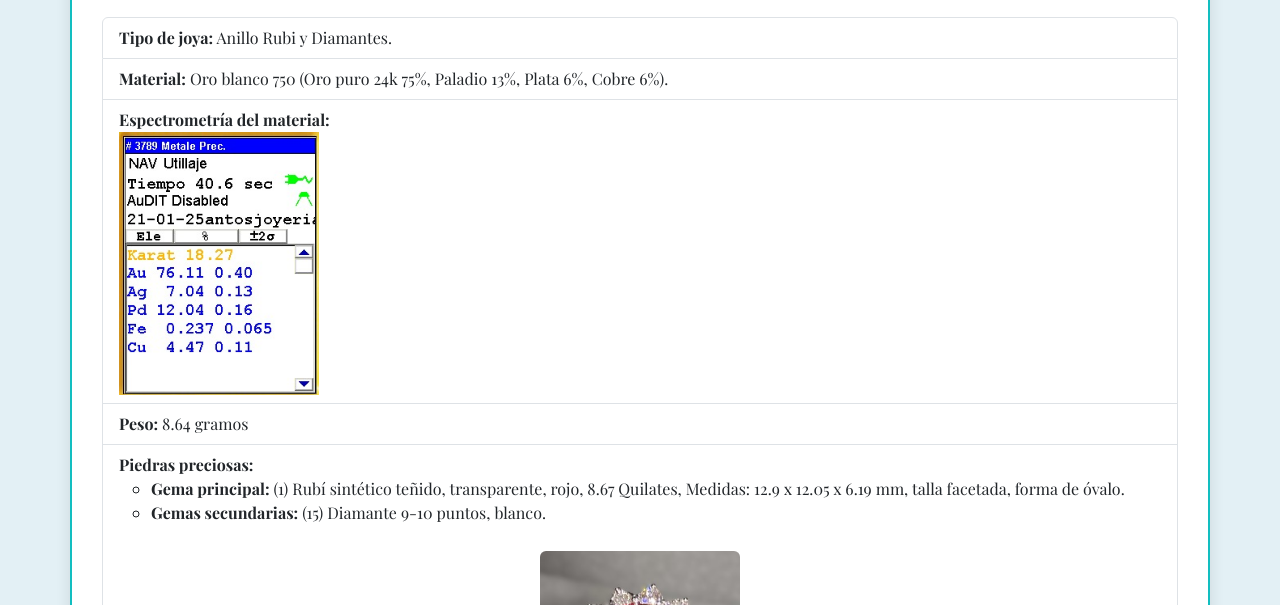
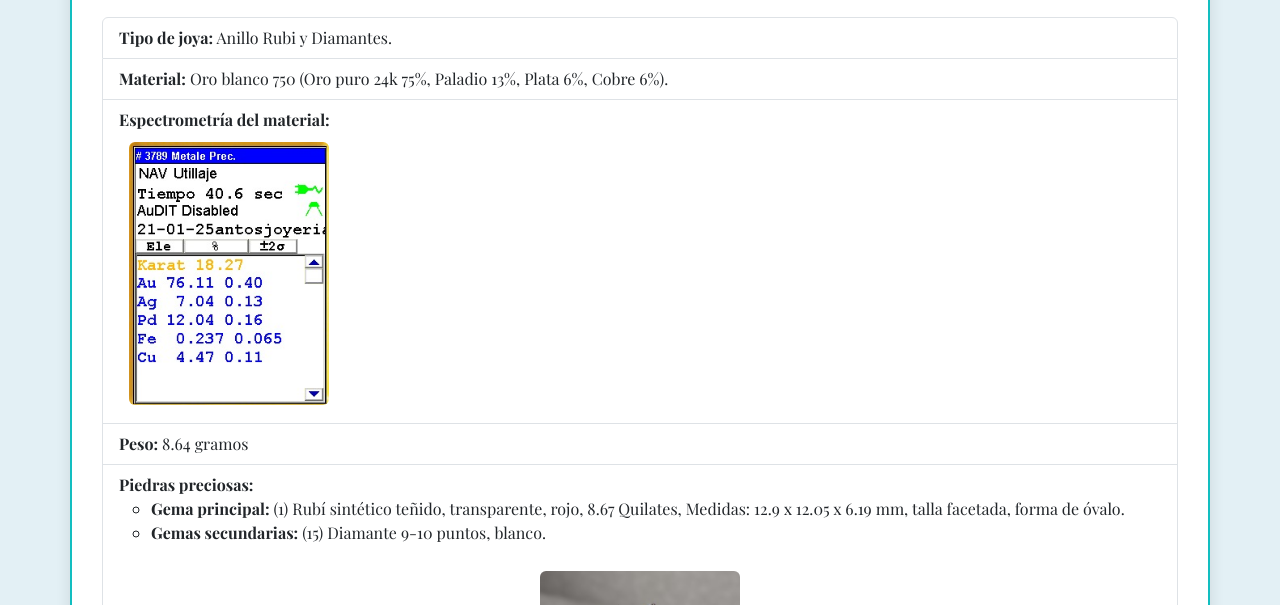
Before and after one commit to RoseVitoJoyeros/Certificados-RV, a plain HTML site: page index.html in a window 1280 px wide. Shown: the part 654-1259 px from the top of the page. Drawn offline with nearby package versions, Linux system fonts and the light colour scheme.

Commit message:
index.html

```diff
--- a/index.html
+++ b/index.html
@@ -108,7 +108,7 @@
         <ul class="list-group">
             <li class="list-group-item"><strong>Tipo de joya:</strong> Anillo Rubi y Diamantes. </li>
             <li class="list-group-item"><strong>Material:</strong> Oro blanco 750 (Oro puro 24k 75%, Paladio 13%, Plata 6%, Cobre 6%).</li>
-            <li class="list-group-item"><strong>Espectrometría del material:</strong><br><img src="Espectrometría.jpg" alt="Espectrometría del material" width="200"></li>
+            <li class="list-group-item"><strong>Espectrometría del material:</strong><br><img src="Espectrometría.jpg" alt="Espectrometría del material"  class="img-fluid rounded" style="max-width: 200px; margin: 10px;"></li>
             <li class="list-group-item"><strong>Peso:</strong> 8.64 gramos</li>
             <li class="list-group-item">
                 <strong>Piedras preciosas:</strong>
```
